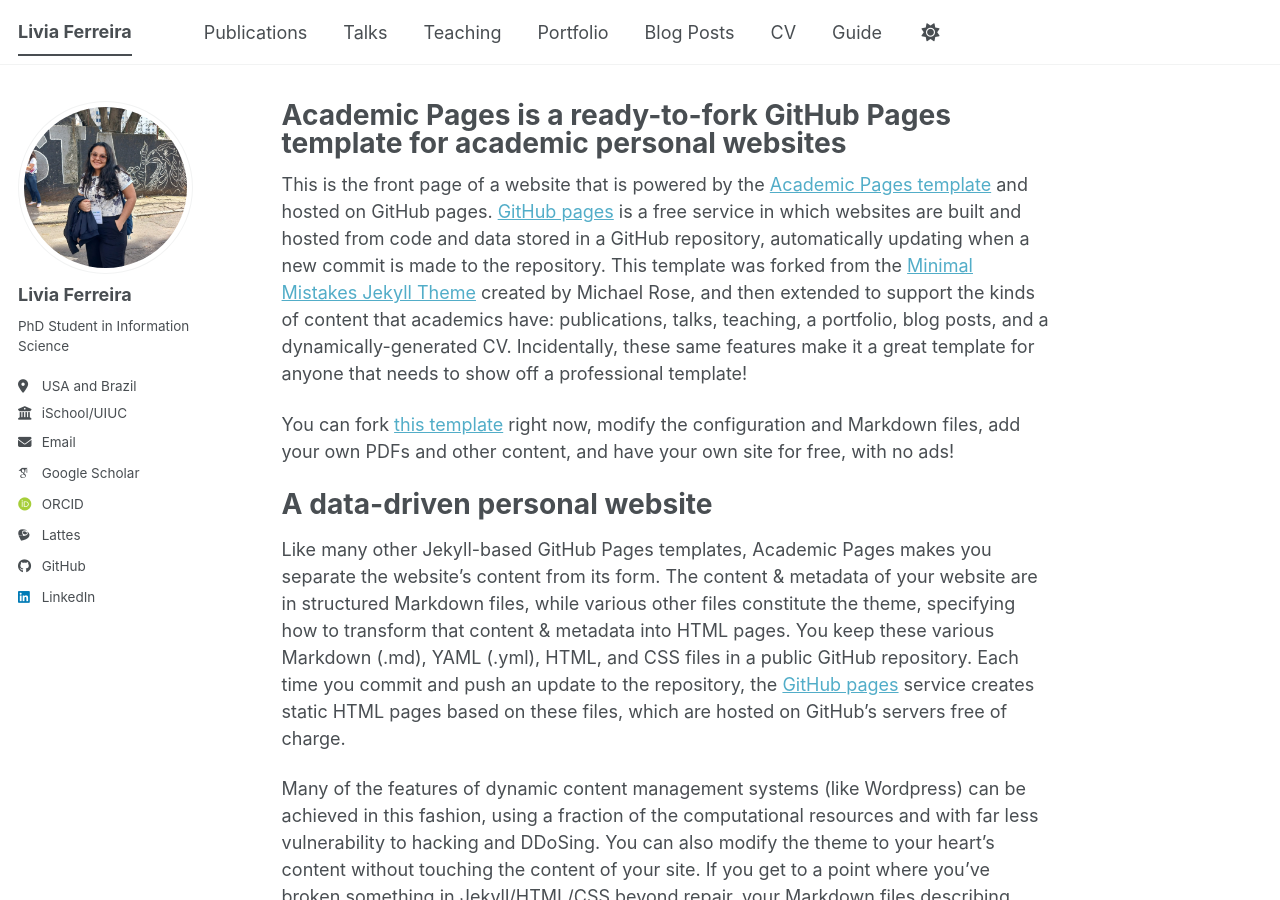
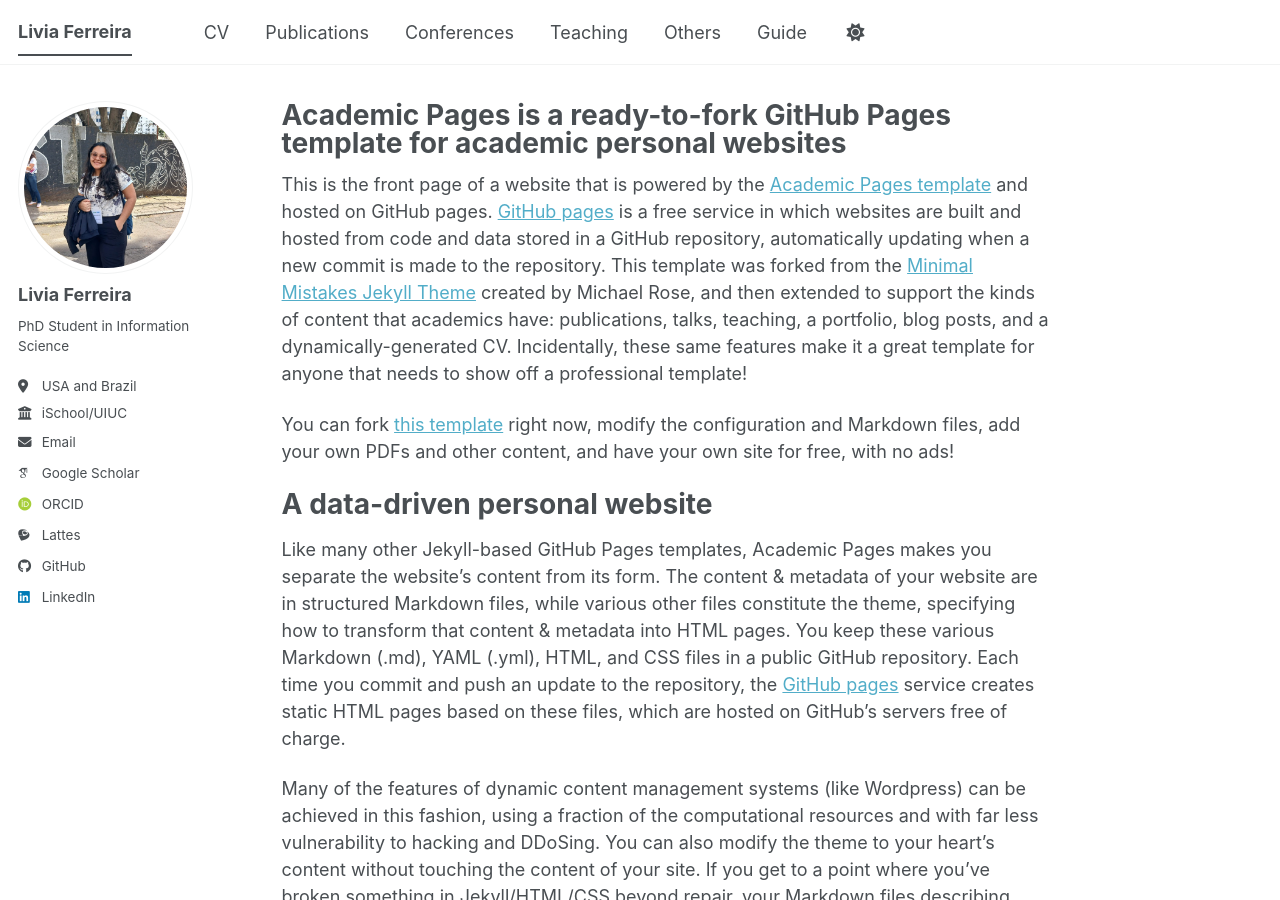
Before and after one commit to liviaf2/liviaf2.github.io, a Jekyll site: the page built from _pages/about.md, in a window 1280 px wide and 900 px high. Built offline with Jekyll 4.4.1, drawn with Linux system fonts in a browser that asks for light colours; some web fonts are replaced; a script bundle is joined from its source files by our own code; library files that are not in the unit come from our copies.

Commit message:
Changes navigation bar

```diff
--- a/_data/navigation.yml
+++ b/_data/navigation.yml
@@ -8,23 +8,25 @@
 #      Markdown formatted page while the second is generated using JSON.
 
 main:
+  - title: "CV"
+    url: /cv/
+
   - title: "Publications"
     url: /publications/
 
-  - title: "Talks"
+  - title: "Conferences"
     url: /talks/
 
   - title: "Teaching"
     url: /teaching/
 
-  - title: "Portfolio"
+  - title: "Others"
     url: /portfolio/
 
-  - title: "Blog Posts"
-    url: /year-archive/
+  #- title: "Blog Posts"
+   # url: /year-archive/
 
-  - title: "CV"
-    url: /cv/
+
 
   # - title: "CV"
   #   url: /cv-json/
```
